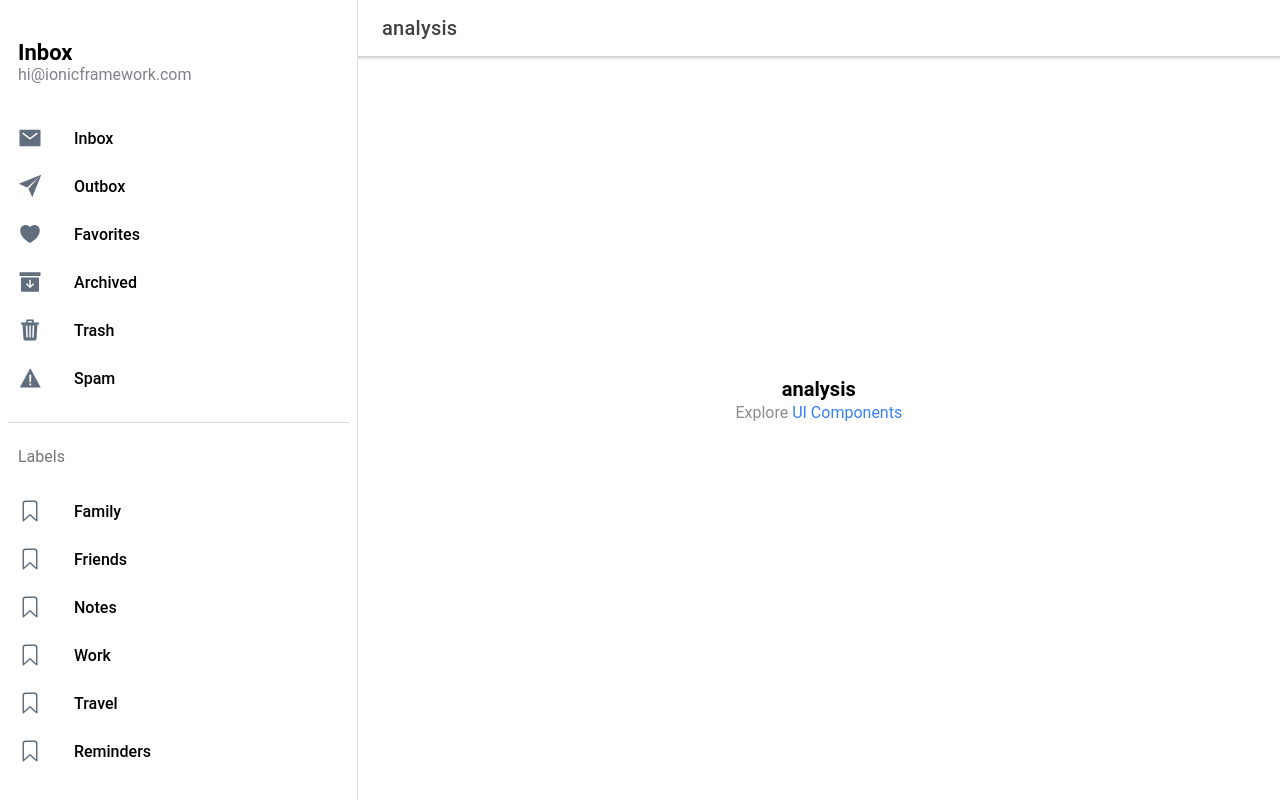
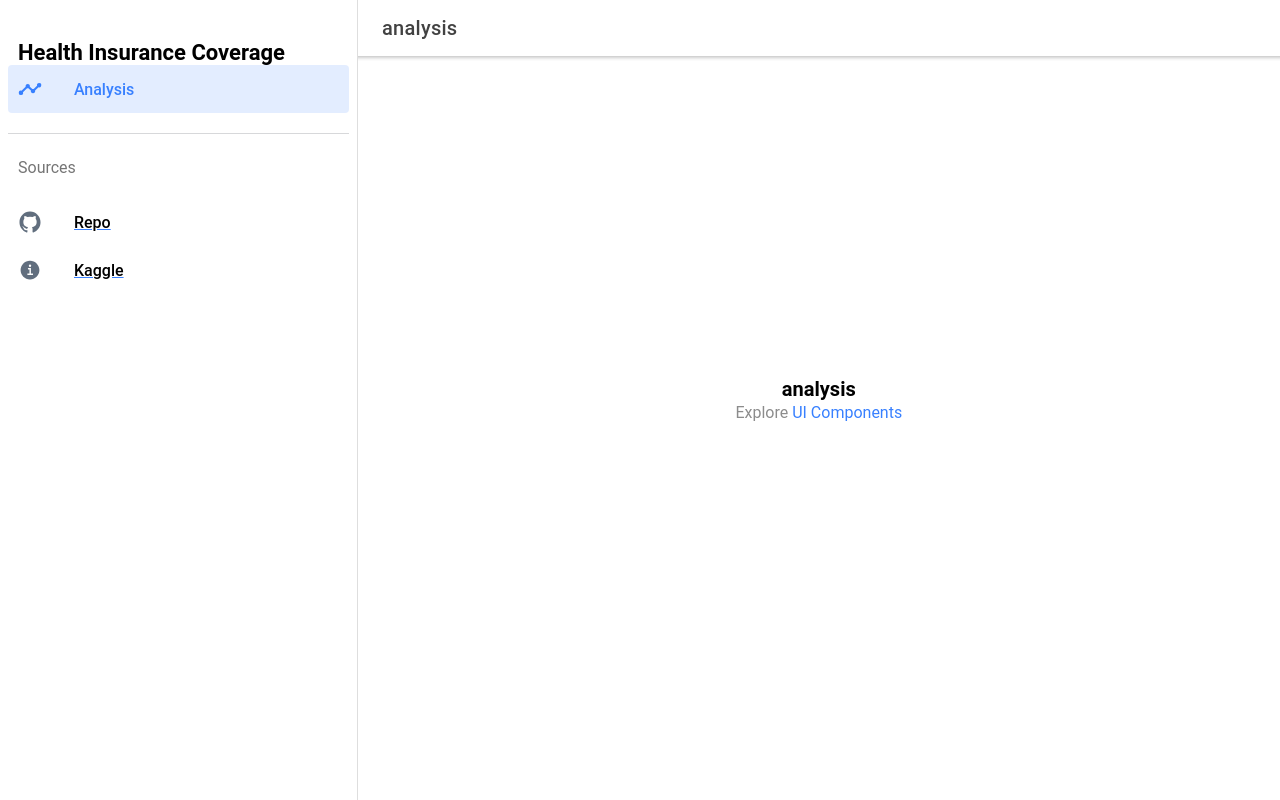
Before and after one commit to hcandelaria/dataVisualization, a React (Create React App) app: page /page/analysis in a window 1280 px wide. Built offline with nearby package versions, Linux system fonts and the light colour scheme.

Commit message:
Added project links and rources.

```diff
--- a/src/App.tsx
+++ b/src/App.tsx
@@ -33,7 +33,7 @@ const App: React.FC = () => {
           <Menu />
           <IonRouterOutlet id="main">
             <Route path="/" exact={true}>
-              <Redirect to="/page/Inbox" />
+              <Redirect to="/page/analysis" />
             </Route>
             <Route path="/page/:name" exact={true}>
               <Page />
--- a/src/components/Menu.tsx
+++ b/src/components/Menu.tsx
@@ -8,11 +8,18 @@ import {
   IonMenu,
   IonMenuToggle,
   IonNote,
-} from '@ionic/react';
+} from "@ionic/react";
 
-import { useLocation } from 'react-router-dom';
-import { archiveOutline, archiveSharp, bookmarkOutline, heartOutline, heartSharp, mailOutline, mailSharp, paperPlaneOutline, paperPlaneSharp, trashOutline, trashSharp, warningOutline, warningSharp } from 'ionicons/icons';
-import './Menu.css';
+import { useLocation } from "react-router-dom";
+import {
+  analyticsOutline,
+  analyticsSharp,
+  logoGithub,
+  informationCircleOutline,
+  informationCircleSharp,
+  bookmarkOutline,
+} from "ionicons/icons";
+import "./Menu.css";
 
 interface AppPage {
   url: string;
@@ -23,44 +30,27 @@ interface AppPage {
 
 const appPages: AppPage[] = [
   {
-    title: 'Inbox',
-    url: '/page/Inbox',
-    iosIcon: mailOutline,
-    mdIcon: mailSharp
+    title: "Analysis",
+    url: "/page/analysis",
+    iosIcon: analyticsOutline,
+    mdIcon: analyticsSharp,
+  },
+];
+
+const links = [
+  {
+    title: "Repo",
+    url: "https://github.com/hcandelaria/health-insurance-coverage",
+    iosIcon: logoGithub,
+    mdIcon: logoGithub,
   },
   {
-    title: 'Outbox',
-    url: '/page/Outbox',
-    iosIcon: paperPlaneOutline,
-    mdIcon: paperPlaneSharp
+    title: "Kaggle",
+    url: "https://www.kaggle.com/code/eamartey/health-insurance/data",
+    iosIcon: informationCircleOutline,
+    mdIcon: informationCircleSharp,
   },
-  {
-    title: 'Favorites',
-    url: '/page/Favorites',
-    iosIcon: heartOutline,
-    mdIcon: heartSharp
-  },
-  {
-    title: 'Archived',
-    url: '/page/Archived',
-    iosIcon: archiveOutline,
-    mdIcon: archiveSharp
-  },
-  {
-    title: 'Trash',
-    url: '/page/Trash',
-    iosIcon: trashOutline,
-    mdIcon: trashSharp
-  },
-  {
-    title: 'Spam',
-    url: '/page/Spam',
-    iosIcon: warningOutline,
-    mdIcon: warningSharp
-  }
 ];
-
-const labels = ['Family', 'Friends', 'Notes', 'Work', 'Travel', 'Reminders'];
 
 const Menu: React.FC = () => {
   const location = useLocation();
@@ -69,13 +59,25 @@ const Menu: React.FC = () => {
     <IonMenu contentId="main" type="overlay">
       <IonContent>
         <IonList id="inbox-list">
-          <IonListHeader>Inbox</IonListHeader>
-          <IonNote>hi@ionicframework.com</IonNote>
+          <IonListHeader>Health Insurance Coverage</IonListHeader>
+          {/* <IonNote>hi@ionicframework.com</IonNote> */}
           {appPages.map((appPage, index) => {
             return (
               <IonMenuToggle key={index} autoHide={false}>
-                <IonItem className={location.pathname === appPage.url ? 'selected' : ''} routerLink={appPage.url} routerDirection="none" lines="none" detail={false}>
-                  <IonIcon slot="start" ios={appPage.iosIcon} md={appPage.mdIcon} />
+                <IonItem
+                  className={
+                    location.pathname === appPage.url ? "selected" : ""
+                  }
+                  routerLink={appPage.url}
+                  routerDirection="none"
+                  lines="none"
+                  detail={false}
+                >
+                  <IonIcon
+                    slot="start"
+                    ios={appPage.iosIcon}
+                    md={appPage.mdIcon}
+                  />
                   <IonLabel>{appPage.title}</IonLabel>
                 </IonItem>
               </IonMenuToggle>
@@ -84,12 +86,14 @@ const Menu: React.FC = () => {
         </IonList>
 
         <IonList id="labels-list">
-          <IonListHeader>Labels</IonListHeader>
-          {labels.map((label, index) => (
-            <IonItem lines="none" key={index}>
-              <IonIcon slot="start" icon={bookmarkOutline} />
-              <IonLabel>{label}</IonLabel>
-            </IonItem>
+          <IonListHeader>Sources</IonListHeader>
+          {links.map((link, index) => (
+            <a href={link.url} target="_blank">
+              <IonItem lines="none" key={index}>
+                <IonIcon slot="start" ios={link.iosIcon} md={link.mdIcon} />
+                <IonLabel>{link["title"]}</IonLabel>
+              </IonItem>
+            </a>
           ))}
         </IonList>
       </IonContent>
```
